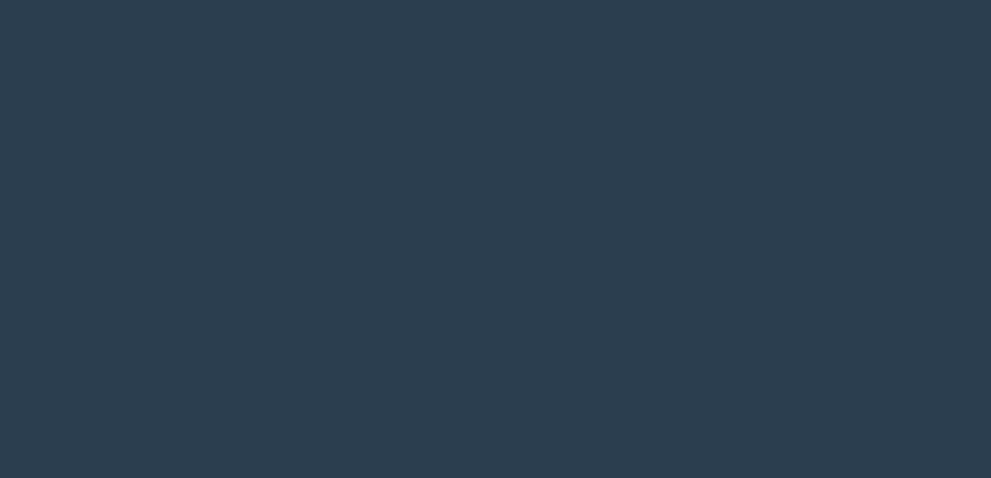
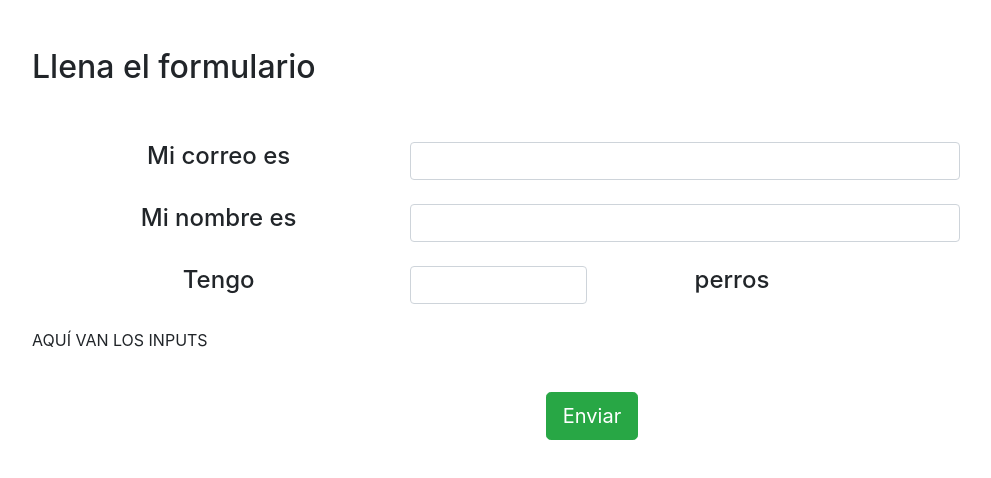
Before and after one commit to MannyMamut/newsletter, a plain HTML site: page index.html in a window 1280 px wide. Shown: the whole page, without its empty margins (48-1039 px from the left). Drawn offline with nearby package versions, Linux system fonts and the light colour scheme.

Commit message:
Estructura para formulario

```diff
--- a/index.html
+++ b/index.html
@@ -7,7 +7,7 @@
   <title>Newsletter</title>
 
   <link rel="stylesheet" href="https://maxcdn.bootstrapcdn.com/bootstrap/4.0.0/css/bootstrap.min.css">
-  <link rel="stylesheet" id='tema' href="https://bootswatch.com/4/superhero/bootstrap.css" media="screen">
+  <link rel="stylesheet" id='tema' href="view-source:https://bootswatch.com/flatly/" media="screen">
 
 </head>
 <body>
@@ -15,7 +15,49 @@
   <div class="container">
     <div class="row">
       <div class="col">
+        <form action="">
+          <div class="form-row mb-5 mt-5 text-center">
+            <p class="h2">Llena el formulario</p>
+          </div>
+          <div class="form-row text-center mb-4">
+            <div class="col col-sm-4">
+              <label class='h4' for='correo' >Mi correo es</label>
+            </div>
+            <div class="col col-sm-6">
+              <input type="text" id='correo' class="form-control">
+            </div>
 
+          </div>
+          <div class="form-row text-center mb-4">
+            <div class="col col-sm-4">
+              <label for='nombre' class="h4">Mi nombre es</label>
+            </div>
+            <div class="col-sm-6">
+              <input type="text" id='nombre' class="form-control">
+            </div>
+          </div>
+          <div class="form-row text-center mb-4">
+            <div class="col col-sm-4">
+              <label for="numero" class="h4">Tengo</label>
+            </div>
+            <div class="col col-sm-2">
+              <input type="text" id='numero' class="form-control">
+            </div>
+            <div class="col col-sm-3">
+              <label for="numero" class="h4">perros</label>
+            </div>
+          </div>
+          <div class="form-row text-center mb-4">
+            <p>AQUÍ VAN LOS INPUTS</p>
+          </div>
+          <div class="form-row text-center mb-4">
+            <div class="col">
+              <div class="form-group">
+                <button class="btn btn-success btn-lg">Enviar</button>
+              </div>
+            </div>
+          </div>
+        </form>
       </div>
     </div>
   </div>
```
